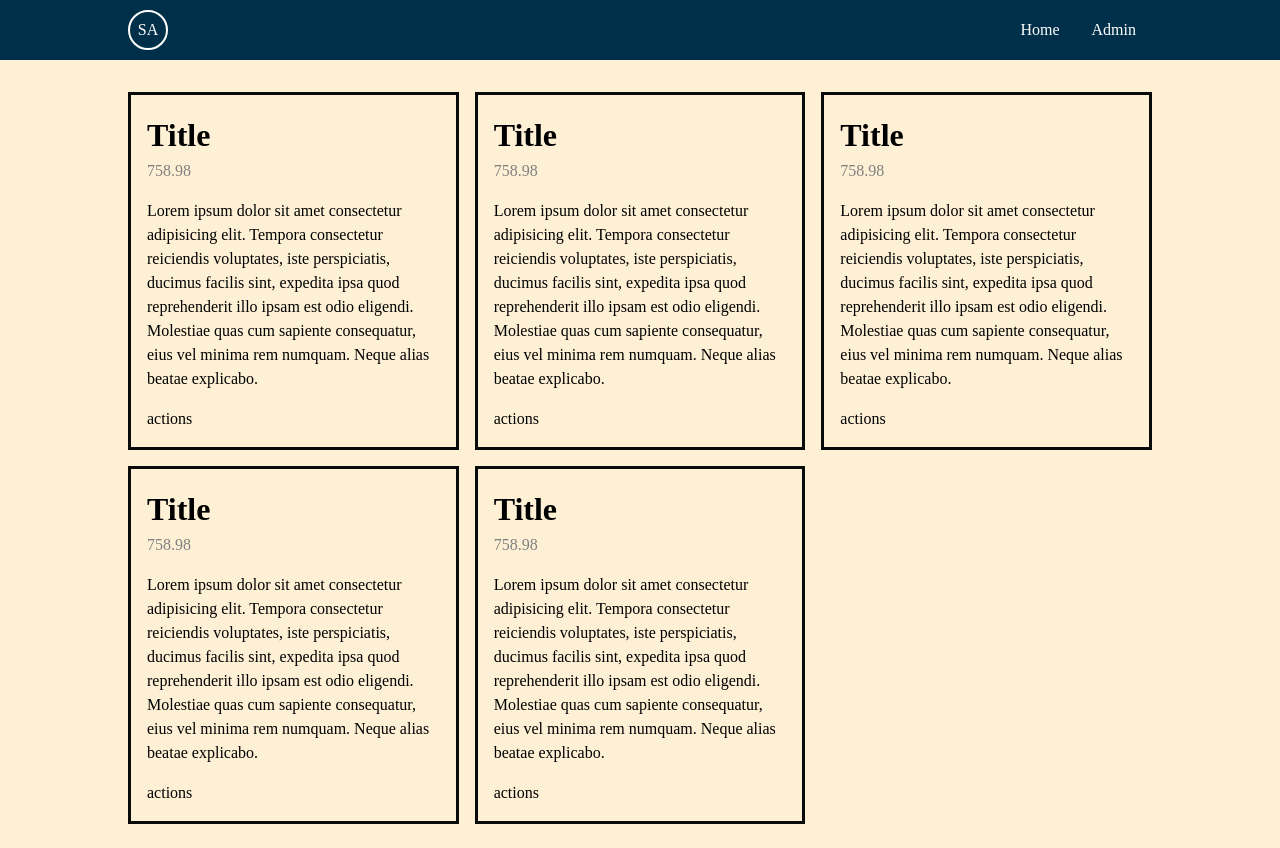
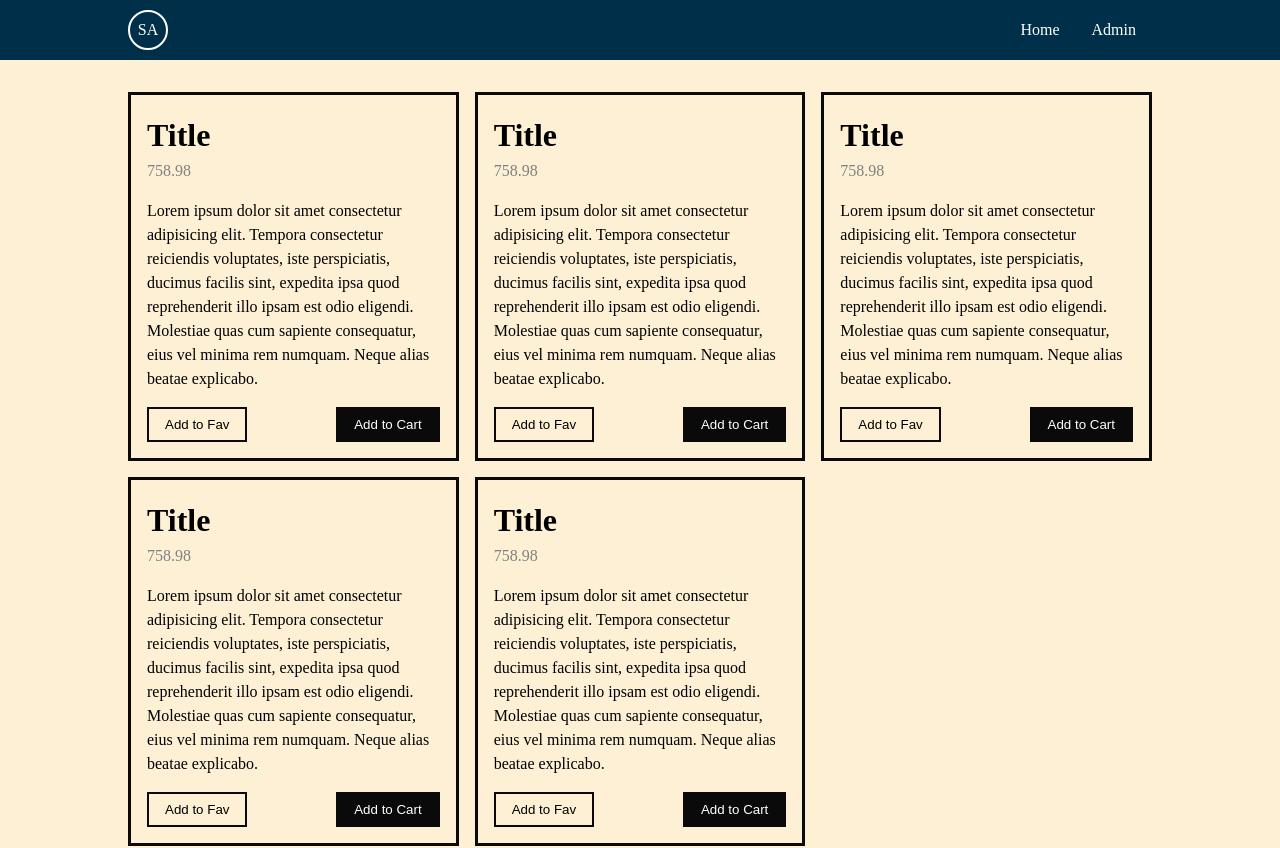
Before and after one commit to amoljagtap17/2024-react-training, a React (Vite) app: page / in a window 1280 px wide. Shown: the top 848 px of the page. Built offline with nearby package versions, Linux system fonts and the light colour scheme.

Commit message:
day 1: add styles to button components

```diff
--- a/src/components/section/products/ProductCard/ProductCard.module.less
+++ b/src/components/section/products/ProductCard/ProductCard.module.less
@@ -16,4 +16,23 @@
     padding: 1rem 0;
     min-height: 200px;
   }
+  &__actions {
+    display: flex;
+    justify-content: space-between;
+    align-items: center;
+
+    button {
+      padding: 0.5rem 1rem;
+      border: none;
+      background-color: inherit;
+      cursor: pointer;
+      transition: background-color 0.3s;
+      border: 2px solid #0a0a0a;
+    }
+
+    button:nth-child(2) {
+      background-color: #0a0a0a;
+      color: white;
+    }
+  }
 }
--- a/src/components/section/products/ProductCard/index.tsx
+++ b/src/components/section/products/ProductCard/index.tsx
@@ -12,7 +12,10 @@
         Molestiae quas cum sapiente consequatur, eius vel minima rem numquam.
         Neque alias beatae explicabo.
       </div>
-      <div>actions</div>
+      <div className={styles.ProductCard__actions}>
+        <button>Add to Fav</button>
+        <button>Add to Cart</button>
+      </div>
     </div>
   );
 }
```
